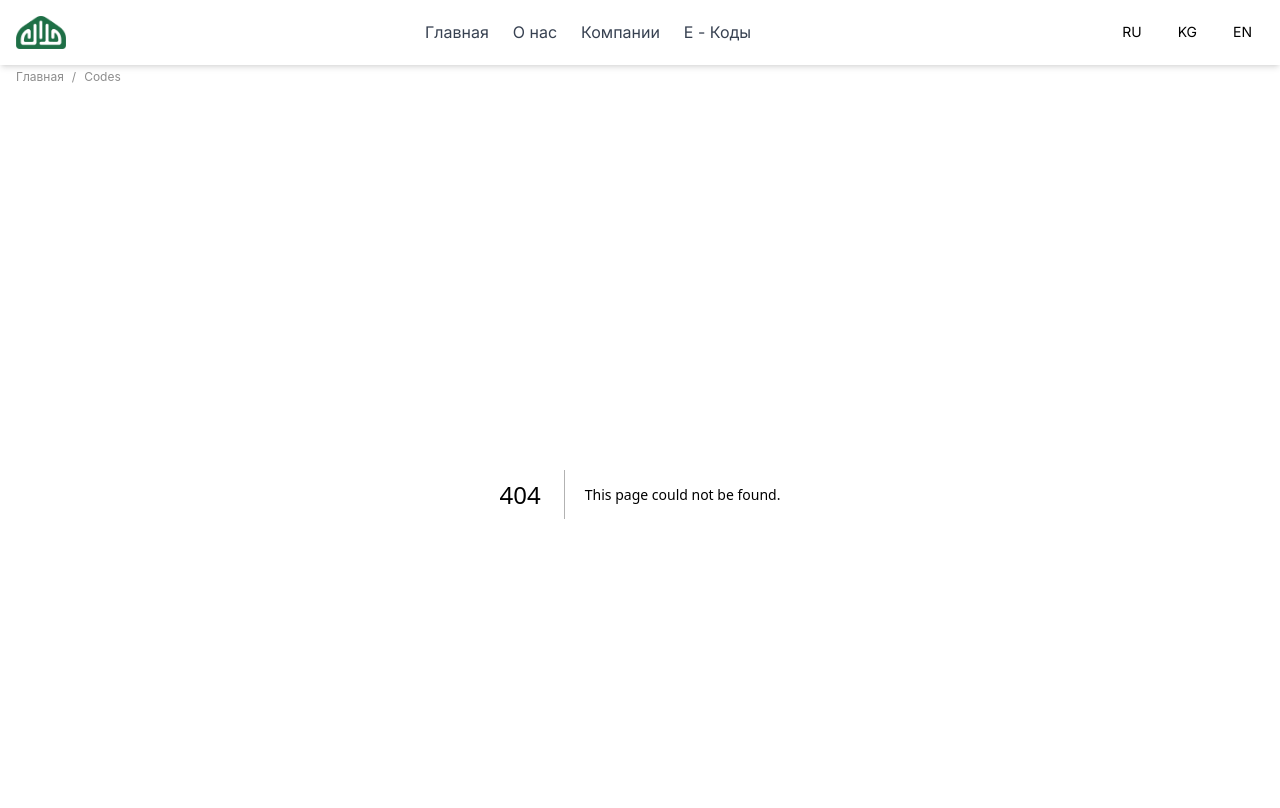
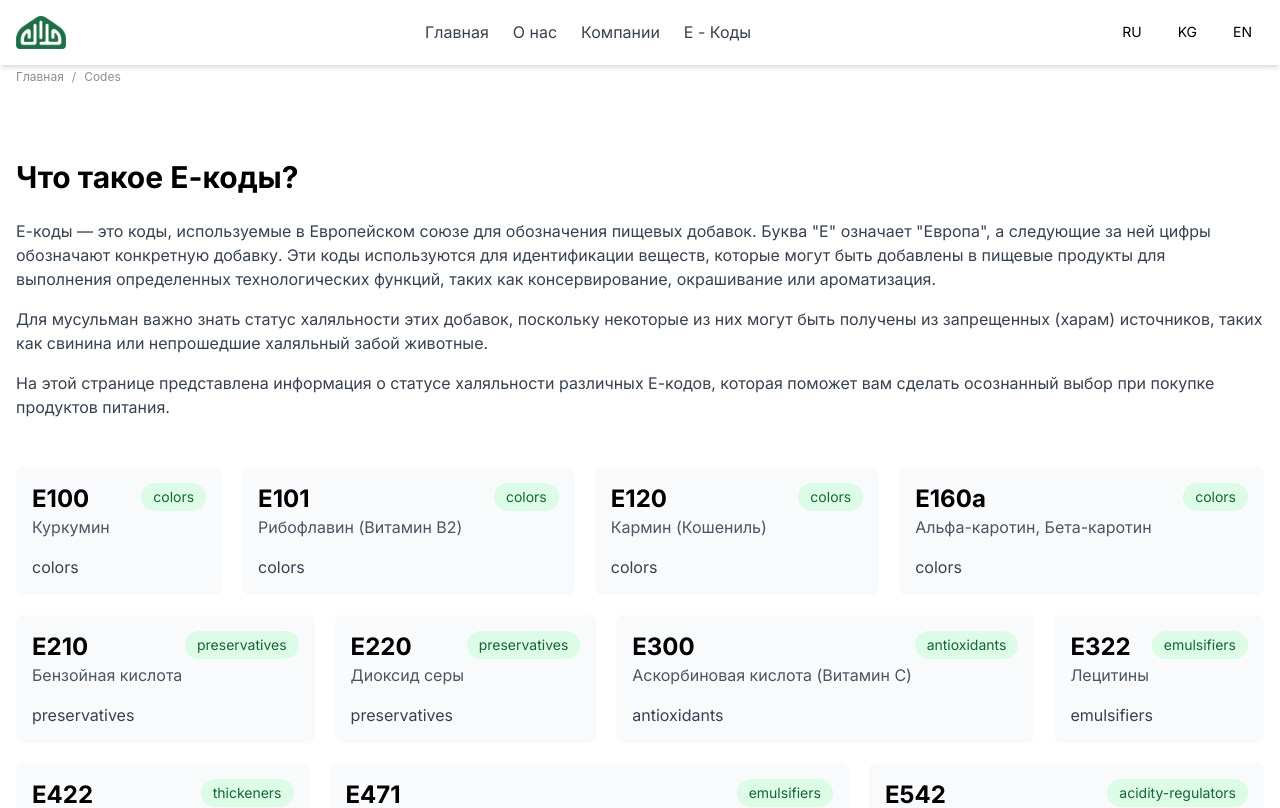
Before and after one commit to devalmazbek/halalKG, a Next.js app: page /codes in a window 1280 px wide. Before the commit this address had no page. Shown: the top 808 px of the page. Built offline with nearby package versions, Linux system fonts and the light colour scheme.

Commit message:
feat: ecodes page, code component

```diff
--- /dev/null
+++ b/src/app/codes/page.tsx
@@ -0,0 +1,41 @@
+"use client";
+import React from 'react';
+import {ECodeCard} from "@/components/e-code";
+
+import {useECodes} from "@/app/codes/useECodes";
+import {ECode} from "@/app/codes/type";
+
+export default function CodesPage () {
+  const {eCodes} = useECodes();
+
+  return (
+    <section className="py-12 md:py-16">
+      <div className="container mx-auto px-4">
+        <div className="mb-12">
+          <h2 className="text-3xl font-bold mb-6">Что такое Е-коды?</h2>
+          <p className="text-gray-700 mb-4">
+            Е-коды — это коды, используемые в Европейском союзе для обозначения пищевых добавок. Буква "Е" означает
+            "Европа", а следующие за ней цифры обозначают конкретную добавку. Эти коды используются для идентификации
+            веществ, которые могут быть добавлены в пищевые продукты для выполнения определенных технологических
+            функций, таких как консервирование, окрашивание или ароматизация.
+          </p>
+          <p className="text-gray-700 mb-4">
+            Для мусульман важно знать статус халяльности этих добавок, поскольку некоторые из них могут быть получены
+            из запрещенных (харам) источников, таких как свинина или непрошедшие халяльный забой животные.
+          </p>
+          <p className="text-gray-700">
+            На этой странице представлена информация о статусе халяльности различных Е-кодов, которая поможет вам
+            сделать осознанный выбор при покупке продуктов питания.
+          </p>
+        </div>
+        <div className="flex flex-wrap justify-between gap-5">
+          {eCodes.map((code: ECode)=> {
+            return(
+              <ECodeCard item={code} />
+            )
+          })}
+        </div>
+      </div>
+    </section>
+  );
+}
--- a/src/app/eсode/page.tsx
+++ /dev/null
@@ -1,13 +0,0 @@
-'use client';
-
-import {Metadata} from "next";
-
-export default function ECodePage() {
-  return (
-    <div className="container mx-auto py-12">
-      <p>Lorem ipsum dolor sit amet, consectetur adipisicing elit. Adipisci aliquam aliquid assumenda atque aut cumque
-        laboriosam quasi? Accusantium adipisci beatae consequatur, culpa dolore facilis pariatur repellat tempore veniam
-        voluptates voluptatibus!</p>
-    </div>
-  );
-}
--- /dev/null
+++ b/src/components/e-code/index.tsx
@@ -0,0 +1,41 @@
+// src/components/ECodeCard.tsx
+'use client';
+
+import { motion } from 'framer-motion';
+import React from 'react';
+
+import {ECode} from "@/app/codes/type";
+
+interface ECodeCardProps {
+  item: ECode;
+}
+
+export const ECodeCard: React.FC<ECodeCardProps> = ({item}: ECodeCardProps)=> {
+  const { code, nameRu, name, category } = item;
+  return (
+    <div className="flex-auto">
+      <motion.div
+        key={code}
+        layout
+        initial={{ opacity: 0, scale: 0.9 }}
+        animate={{ opacity: 1, scale: 1 }}
+        exit={{ opacity: 0, scale: 0.9 }}
+        transition={{ duration: 0.3 }}
+        whileHover={{ scale: 1.03 }}
+        className="bg-gray-50 rounded-lg p-4 cursor-pointer"
+      >
+        <div className="flex justify-between items-start">
+          <div>
+            <h2 className="text-2xl font-bold">{code}</h2>
+            <p className="text-gray-600">{nameRu}</p>
+          </div>
+          <span className="px-3 py-1 bg-green-100 text-green-800 rounded-full text-sm">
+          {category}
+        </span>
+        </div>
+        <p className="mt-4 text-gray-700">{category}</p>
+      </motion.div>
+    </div>
+
+  );
+}
--- a/src/components/header/Header.tsx
+++ b/src/components/header/Header.tsx
@@ -27,7 +27,7 @@ const Header: React.FC = () => {
     { key: 'home', path: '/',  title: 'Главная'},
     { key: 'about', path: '/about', title: 'О нас' },
     { key: 'companies', path: '/companies', title: 'Компании' },
-    { key: 'ecode', path: '/ecode', title: 'E - Коды' },
+    { key: 'codes', path: '/codes', title: 'E - Коды' },
     // { key: 'news', path: '/news', title: t('nav.news') },
     // { key: 'fatwa', path: '/fatwa', title: t('nav.fatwa') },
     // { key: 'articles', path: '/articles', title: t('nav.articles') },
```
Also changed, not shown: src/app/codes/data.ts (renamed from src/app/eсode/data.ts), src/app/codes/type.ts (renamed from src/app/eсode/type.ts), src/app/codes/useECodes.ts (renamed from src/app/eсode/useECodes.ts).
